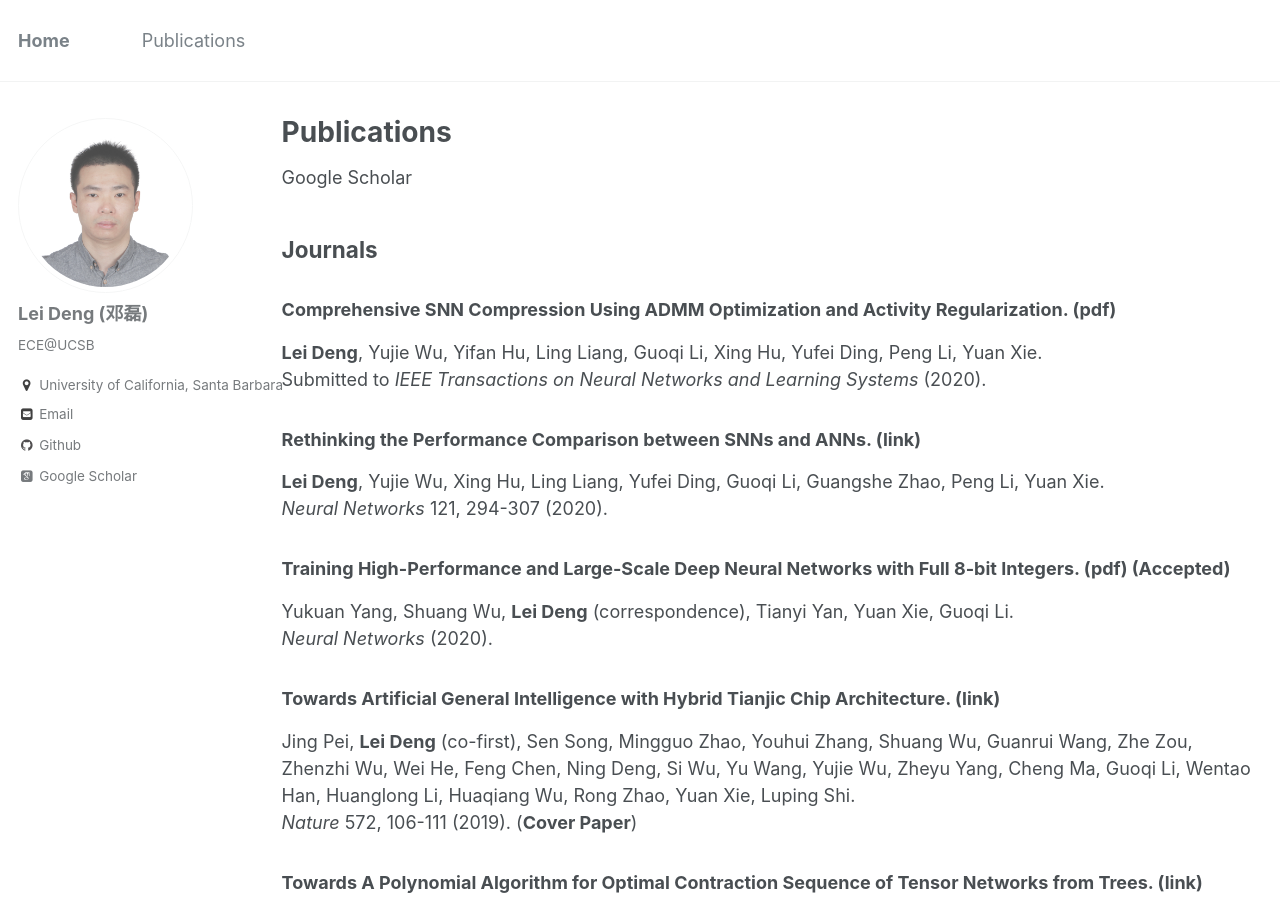
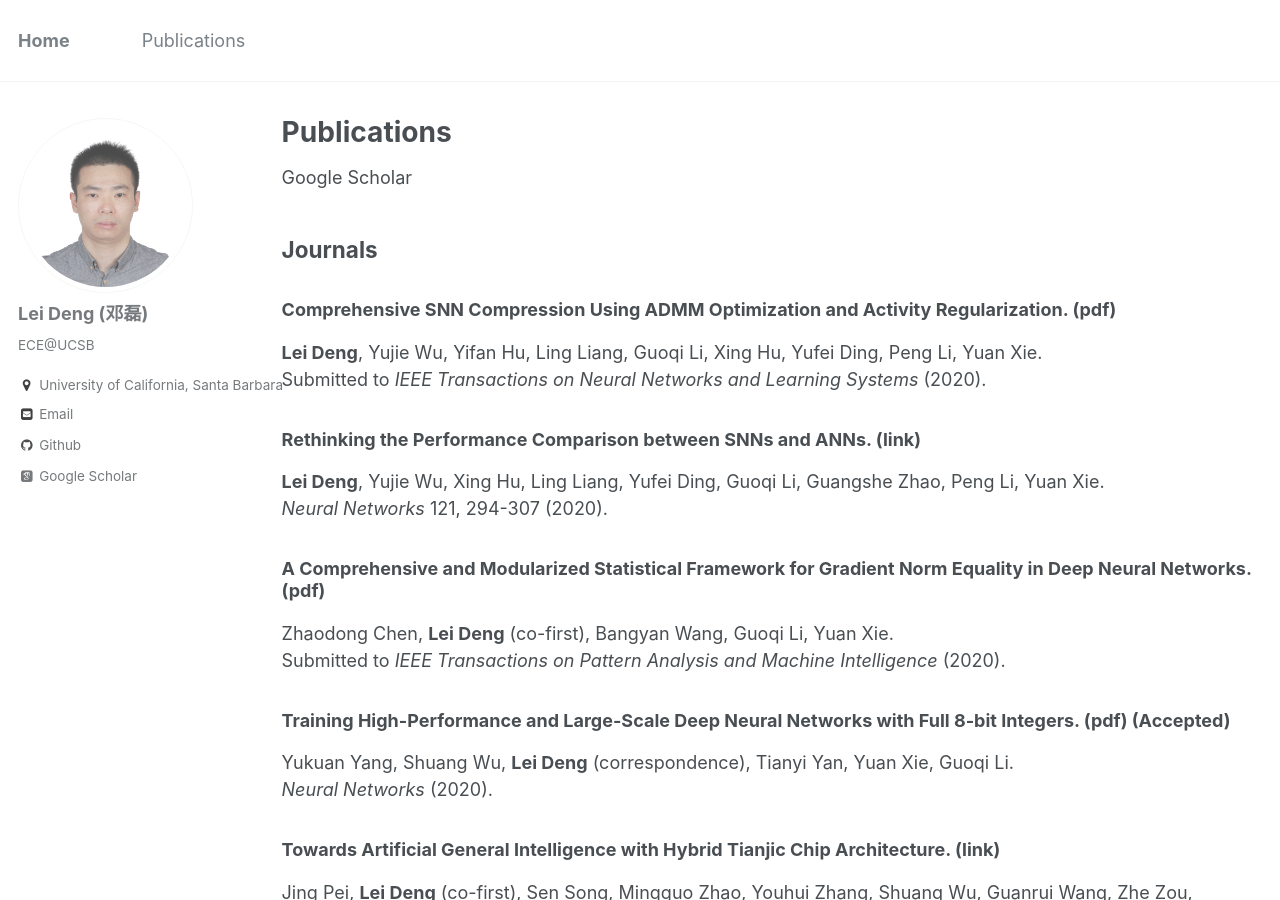
Before and after one commit to dllfei/dllfei.github.io, a Jekyll site: the page built from _pages/publications.md, in a window 1280 px wide and 900 px high. Built offline with Jekyll 4.4.1, drawn with Linux system fonts in a browser that asks for light colours; some web fonts are replaced.

Commit message:
Update publications.md

```diff
--- a/_pages/publications.md
+++ b/_pages/publications.md
@@ -15,6 +15,10 @@ Submitted to *IEEE Transactions on Neural Networks and Learning Systems* (2020).
 ### Rethinking the Performance Comparison between SNNs and ANNs. ([link](https://www.sciencedirect.com/science/article/pii/S0893608019302667)) <br />
 **Lei Deng**, Yujie Wu, Xing Hu, Ling Liang, Yufei Ding, Guoqi Li, Guangshe Zhao, Peng Li, Yuan Xie. <br />
 *Neural Networks* 121, 294-307 (2020).
+
+### A Comprehensive and Modularized Statistical Framework for Gradient Norm Equality in Deep Neural Networks. ([pdf](https://arxiv.org/pdf/2001.00254.pdf)) <br />
+Zhaodong Chen, **Lei Deng** (co-first), Bangyan Wang, Guoqi Li, Yuan Xie. <br />
+Submitted to *IEEE Transactions on Pattern Analysis and Machine Intelligence* (2020).
 
 ### Training High-Performance and Large-Scale Deep Neural Networks with Full 8-bit Integers. ([pdf](https://arxiv.org/pdf/1909.02384.pdf)) (Accepted) <br />
 Yukuan Yang, Shuang Wu, **Lei Deng** (correspondence), Tianyi Yan, Yuan Xie, Guoqi Li. <br />
```
